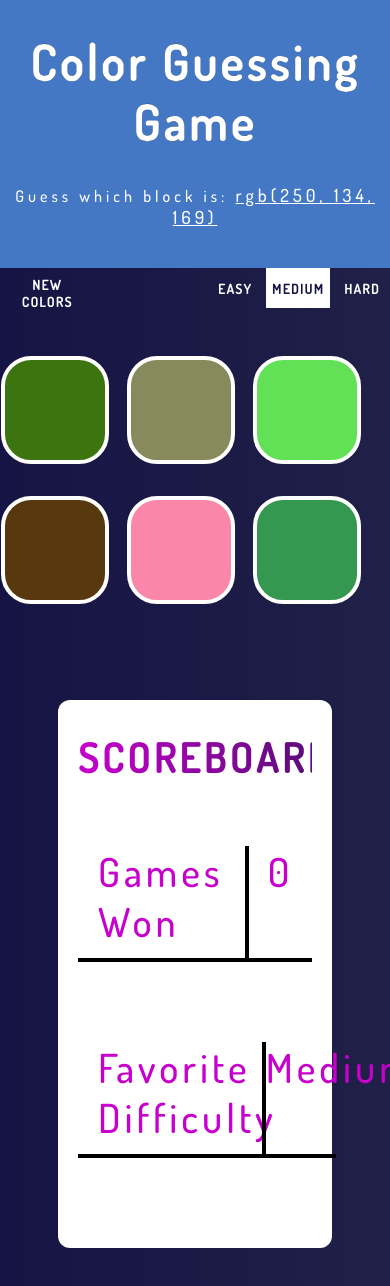
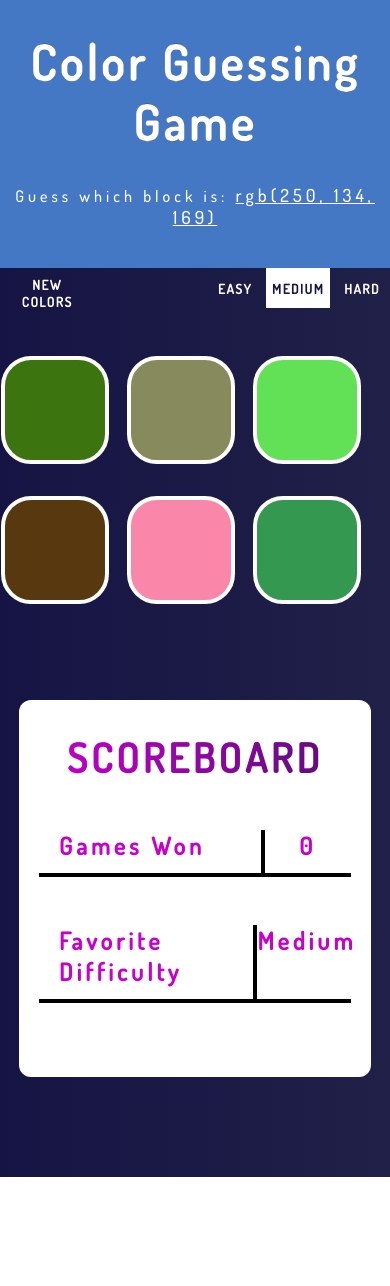
Before and after one commit to sanchito59/color-guessing-game, a React (Create React App) app: page / in a window 390 px wide. Shown: the top 1286 px of the page. After the commit the page ends 1177 px from the top, so only its background shows below. Built offline with nearby package versions, Linux system fonts and the light colour scheme.

Commit message:
fix mobile responsiveness

```diff
--- a/src/components/pages/Homepage/components/Scoreboard/index.tsx
+++ b/src/components/pages/Homepage/components/Scoreboard/index.tsx
@@ -25,7 +25,7 @@ const ScoreboardContainer = styled.div`
   margin-bottom: 100px;
   width: 60%;
 
-  @media (max-height: 600px) {
+  @media (max-width: 768px) {
     width: 80%;
   }
 `;
@@ -63,9 +63,9 @@ const StatTitle = styled.p`
   padding-left: 20px;
   padding-bottom: 12px;
   border-bottom: 4px solid black;
-  @media (max-height: 600px) {
-    font-size: 20px;
+  @media (max-width: 768px) {
     font-weight: 600;
+    font-size: 24px;
   }
 `;
 
@@ -77,9 +77,9 @@ const StatValue = styled.p`
   text-align: center;
   border-left: 4px solid black;
   border-bottom: 4px solid black;
-  @media (max-height: 600px) {
-    font-size: 20px;
+  @media (max-width: 768px) {
     font-weight: 600;
+    font-size: 24px;
   }
 `;
 
```
